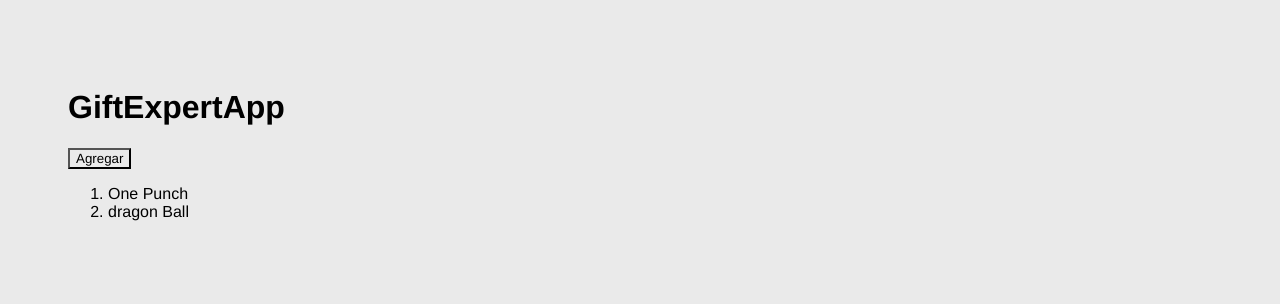
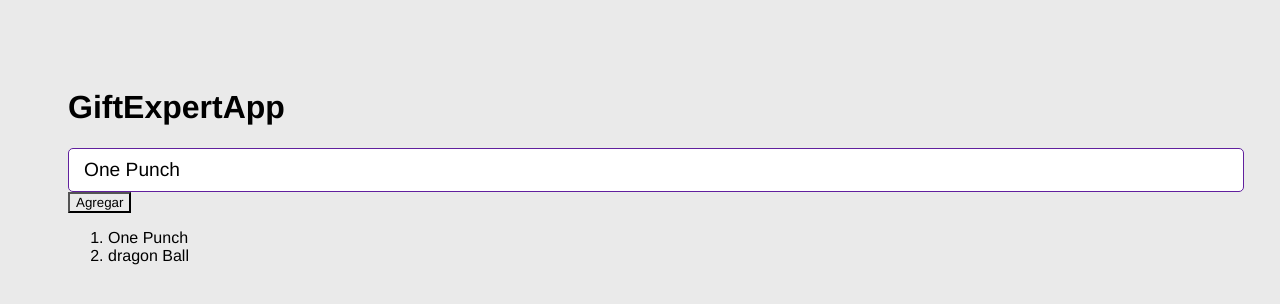
Before and after one commit to Epadrino/react-cero-a-experto, a React (Vite) app in the folder gif_expert_app/: page / in a window 1280 px wide. Shown: the top 304 px of the page. Built offline with nearby package versions, Linux system fonts and the light colour scheme.

Commit message:
creacion_de_comp_input
se creo el componente input tipo formulario

```diff
--- a/gif_expert_app/src/GiftExpertApp.jsx
+++ b/gif_expert_app/src/GiftExpertApp.jsx
@@ -1,17 +1,20 @@
-import { useState } from "react";
+import { useState } from 'react';
+import { AddCategory } from './components/AddCategory';
 
 export const GiftExpertApp = () => {
-  const [categories, setCategories] = useState(["One Punch", "dragon Ball"]);
+	const [categories, setCategories] = useState(['One Punch', 'dragon Ball']);
 
 	const onAddCategory = () => {
-    setCategories([...categories, "Valoran"]);
+		setCategories([...categories, 'Valoran']);
 		// setCategories = [...categories, "Valoran"];
 	};
 	return (
 		<>
 			{/* titulo */}
 			<h1>GiftExpertApp</h1>
+
 			{/* imput */}
+			<AddCategory />
 			{/* listado de Gif */}
 			<button onClick={onAddCategory}>Agregar</button>
 			<ol>
--- /dev/null
+++ b/gif_expert_app/src/components/AddCategory.jsx
@@ -0,0 +1,24 @@
+import { useState } from 'react';
+
+export const AddCategory = () => {
+	const [inputValue, setInputValue] = useState('One Punch');
+
+	const onInputChange = ({ target }) => {
+		setInputValue(target.value);
+	};
+
+	const onSubmit = (event) => {
+		event.preventDefault();
+		console.log(inputValue);
+	};
+	return (
+		<form onSubmit={(event) => onSubmit(event)}>
+			<input
+				type='text'
+				placeholder='Buscar Gifs'
+				value={inputValue}
+				onChange={onInputChange}
+			/>
+		</form>
+	);
+};
```
Lines whose indentation alone changed are shown as unchanged.
